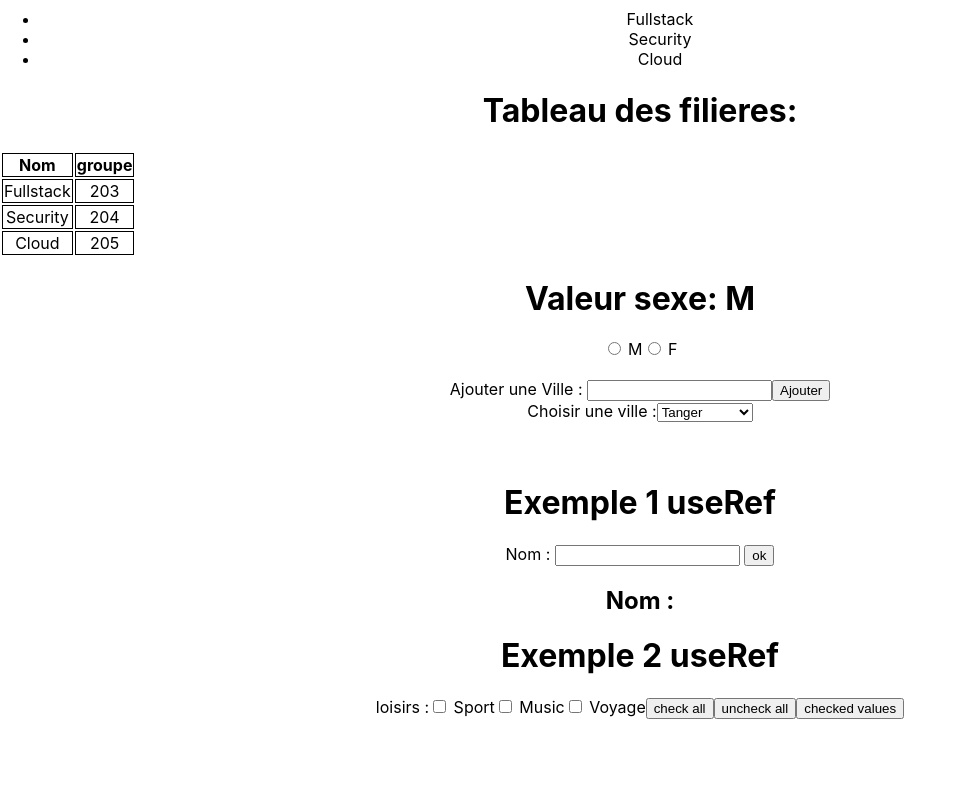
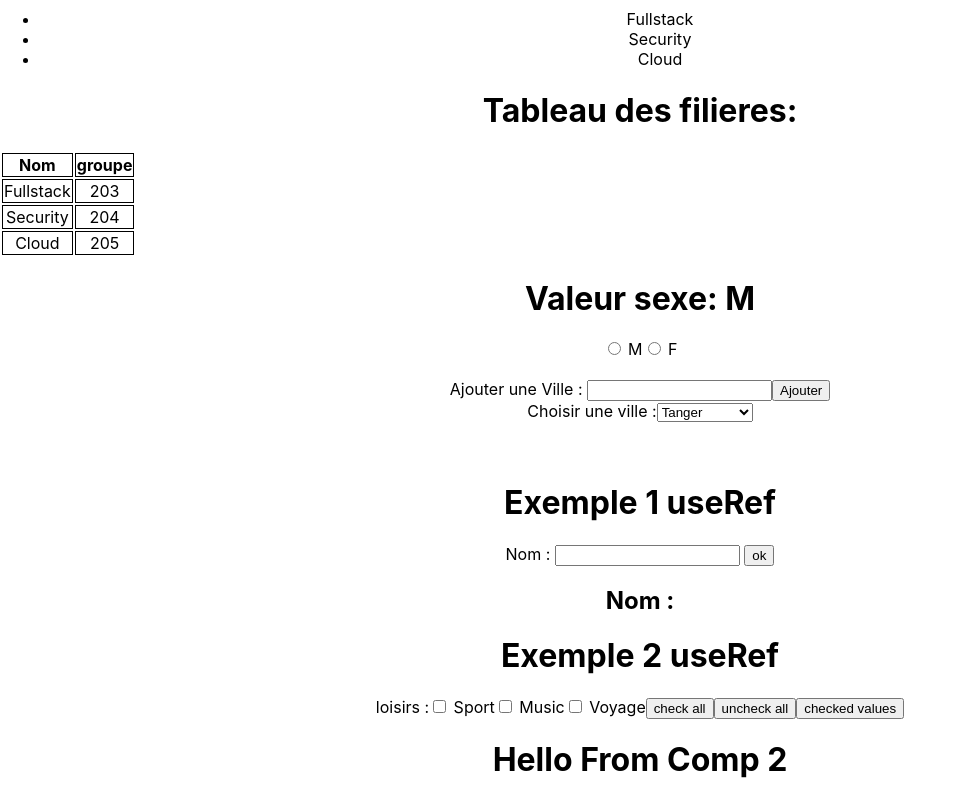
Before and after one commit to karim-azeggouar/reactapp, a React (Create React App) app: page / in a window 1280 px wide. Shown: the part 237-1037 px from the top of the page, without its empty margins (0-965 px from the left). Before the commit the page ends 956 px from the top, so only its background shows below. Built offline with nearby package versions, Linux system fonts and the light colour scheme.

Commit message:
demo fs203

```diff
--- a/src/App.js
+++ b/src/App.js
@@ -4,6 +4,7 @@ import Comp1 from './Components/Comp1';
 import Carray from './Carray';
 import Cradiosel from './Components/Cradiosel';
 import Cuseref from './Components/Cuseref';
+import Comp2 from './Components/Comp2';
 
 function App() {
   return (
@@ -12,6 +13,7 @@ function App() {
      <Carray/>
      <Cradiosel/>
      <Cuseref/>
+     <Comp2/>
     </div>
   );
 }
--- /dev/null
+++ b/src/Components/Comp2.js
@@ -0,0 +1,10 @@
+import React from 'react'
+
+export default function Comp2() {
+  return (
+    <div>
+        <h1>   Hello From Comp 2</h1>
+
+    </div>
+  )
+}
```
